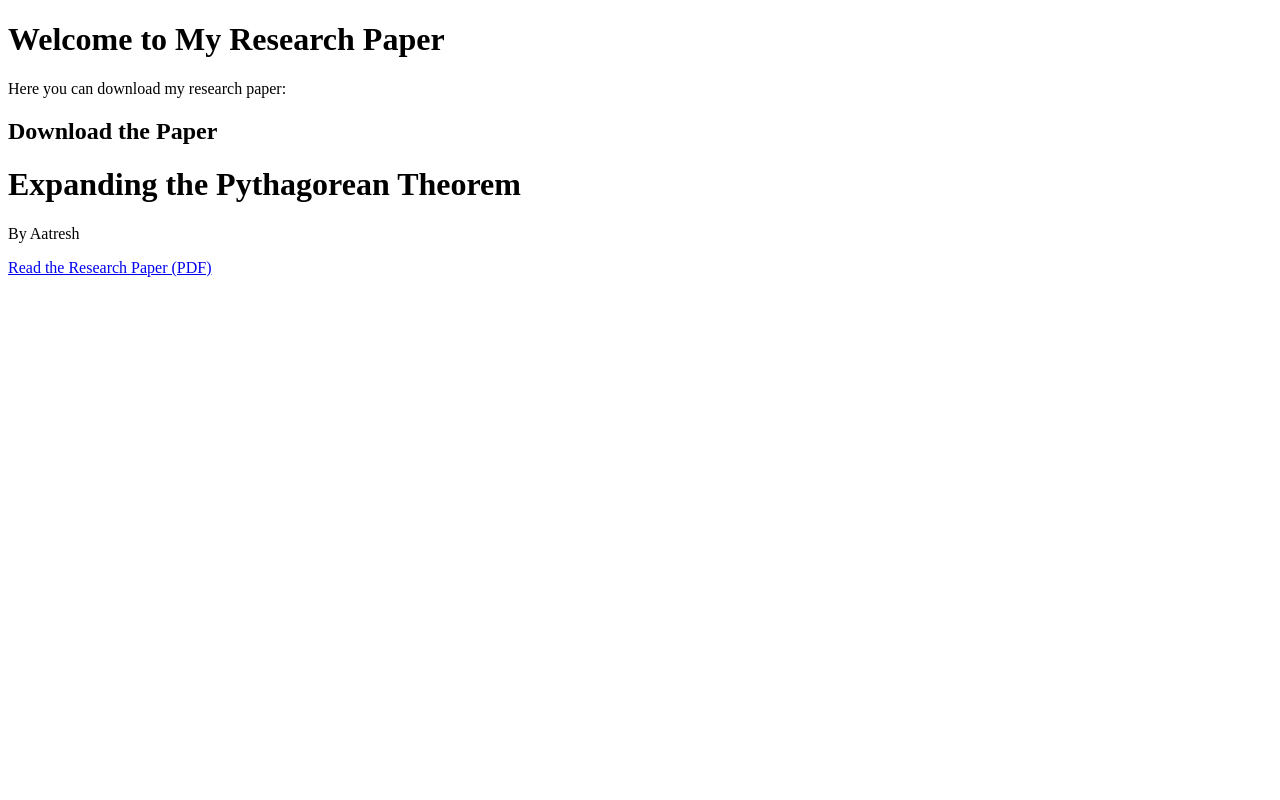
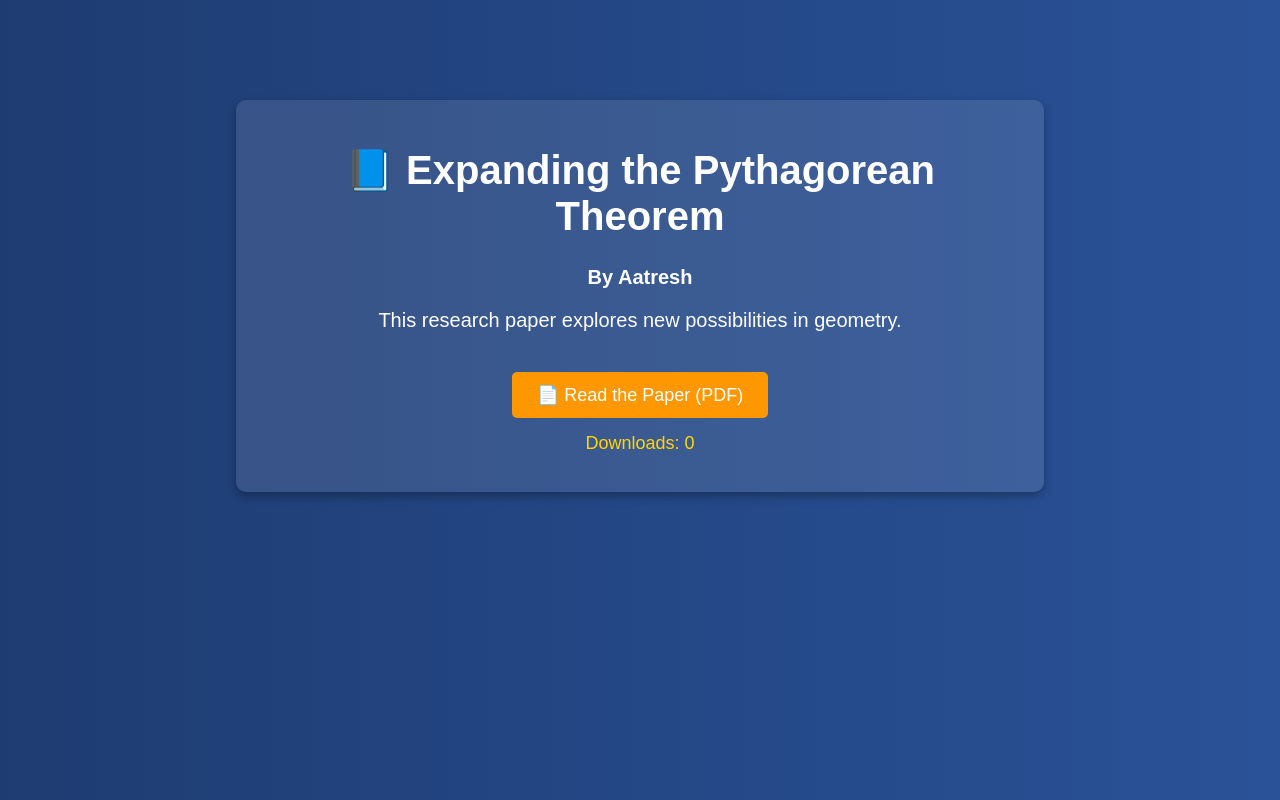
Before and after one commit to Aatresh1/Wgeometry, a plain HTML site: page index.html in a window 1280 px wide. Drawn offline with Linux system fonts and the light colour scheme.

Commit message:
Update index.html

```diff
--- a/index.html
+++ b/index.html
@@ -2,17 +2,87 @@
 <html lang="en">
 <head>
     <meta charset="UTF-8">
-    <meta name="viewport" content="width=device-width, initial-scale=1">
-    <title>My Research Paper</title>
+    <meta name="viewport" content="width=device-width, initial-scale=1.0">
+    <title>Expanding the Pythagorean Theorem</title>
+    <style>
+        body {
+            font-family: Arial, sans-serif;
+            text-align: center;
+            background: linear-gradient(to right, #1e3c72, #2a5298);
+            color: white;
+            margin: 0;
+            padding: 0;
+        }
+        .container {
+            margin: 100px auto;
+            width: 60%;
+            background: rgba(255, 255, 255, 0.1);
+            padding: 20px;
+            border-radius: 10px;
+            box-shadow: 0px 4px 10px rgba(0, 0, 0, 0.3);
+        }
+        h1 {
+            font-size: 40px;
+        }
+        p {
+            font-size: 20px;
+        }
+        .btn {
+            display: inline-block;
+            margin-top: 20px;
+            padding: 12px 25px;
+            font-size: 18px;
+            color: white;
+            background: #ff9800;
+            border: none;
+            border-radius: 5px;
+            text-decoration: none;
+            transition: 0.3s;
+            cursor: pointer;
+        }
+        .btn:hover {
+            background: #e65100;
+            transform: scale(1.1);
+        }
+        .download-count {
+            margin-top: 15px;
+            font-size: 18px;
+            color: #ffd700;
+        }
+    </style>
 </head>
 <body>
-    <h1>Welcome to My Research Paper</h1>
-    <p>Here you can download my research paper:</p>
 
-    <h2>Download the Paper</h2>
-    <h1>Expanding the Pythagorean Theorem</h1>
-<p>By Aatresh</p>
-<p><a href="Saraswati_Geometry_Aatresh.pdf" target="_blank">Read the Research Paper (PDF)</a></p>
+    <div class="container">
+        <h1>📘 Expanding the Pythagorean Theorem</h1>
+        <p><b>By Aatresh</b></p>
+        <p>This research paper explores new possibilities in geometry.</p>
+
+        <!-- Button to download PDF -->
+        <a class="btn" id="downloadBtn" href="Saraswati_Geometry_Aatresh.pdf" download>
+            📄 Read the Paper (PDF)
+        </a>
+
+        <!-- Download Counter -->
+        <p class="download-count" id="downloadCounter">Downloads: 0</p>
+    </div>
+
+    <!-- JavaScript -->
+    <script>
+        // Load previous download count from local storage
+        let downloadCount = localStorage.getItem("downloadCount") || 0;
+        document.getElementById("downloadCounter").textContent = "Downloads: " + downloadCount;
+
+        // Add event listener to track downloads
+        document.getElementById("downloadBtn").addEventListener("click", function() {
+            downloadCount++;
+            localStorage.setItem("downloadCount", downloadCount);
+            document.getElementById("downloadCounter").textContent = "Downloads: " + downloadCount;
+        });
+
+        // Console log (for debugging)
+        console.log("Website loaded successfully!");
+    </script>
 
 </body>
 </html>
```
